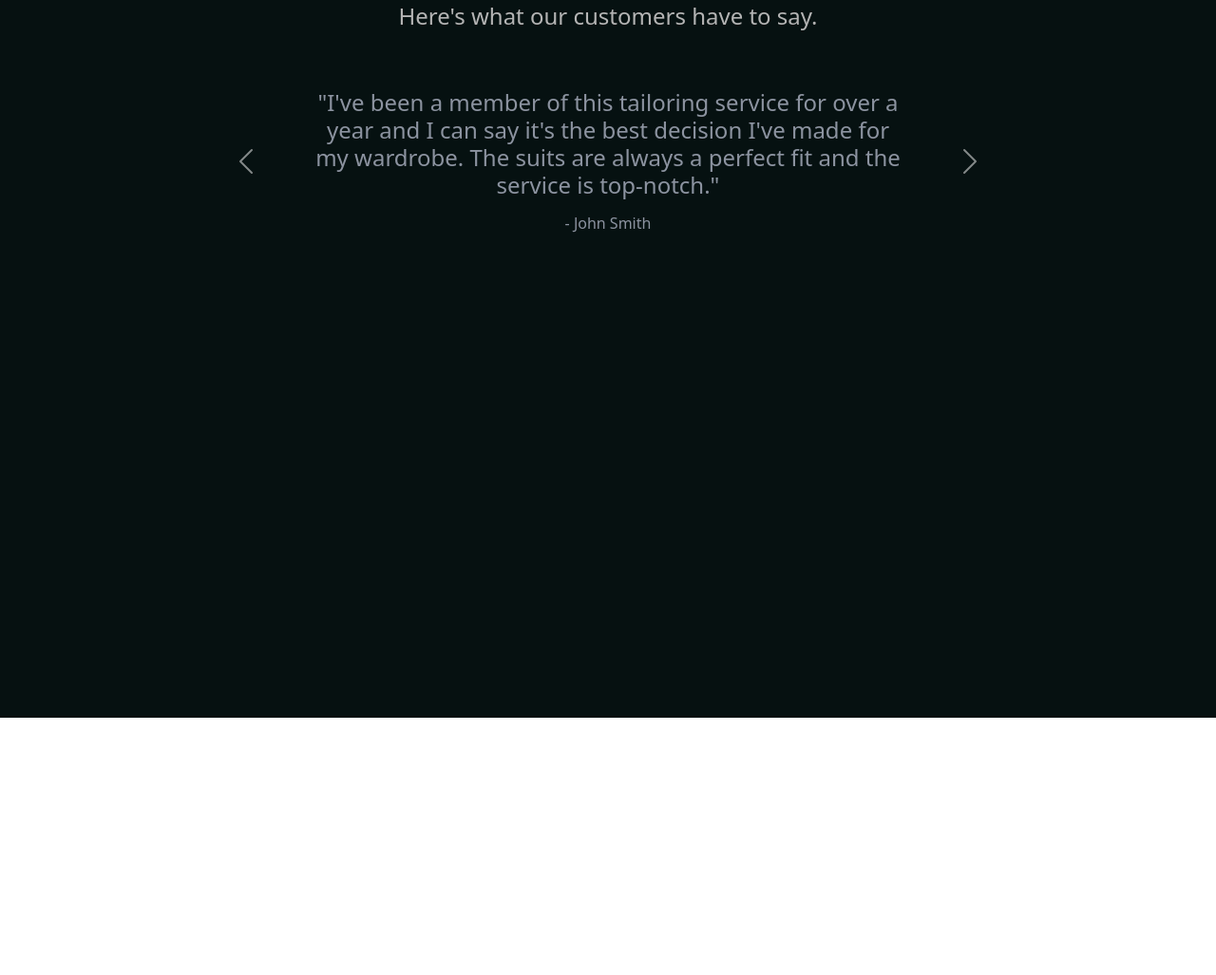
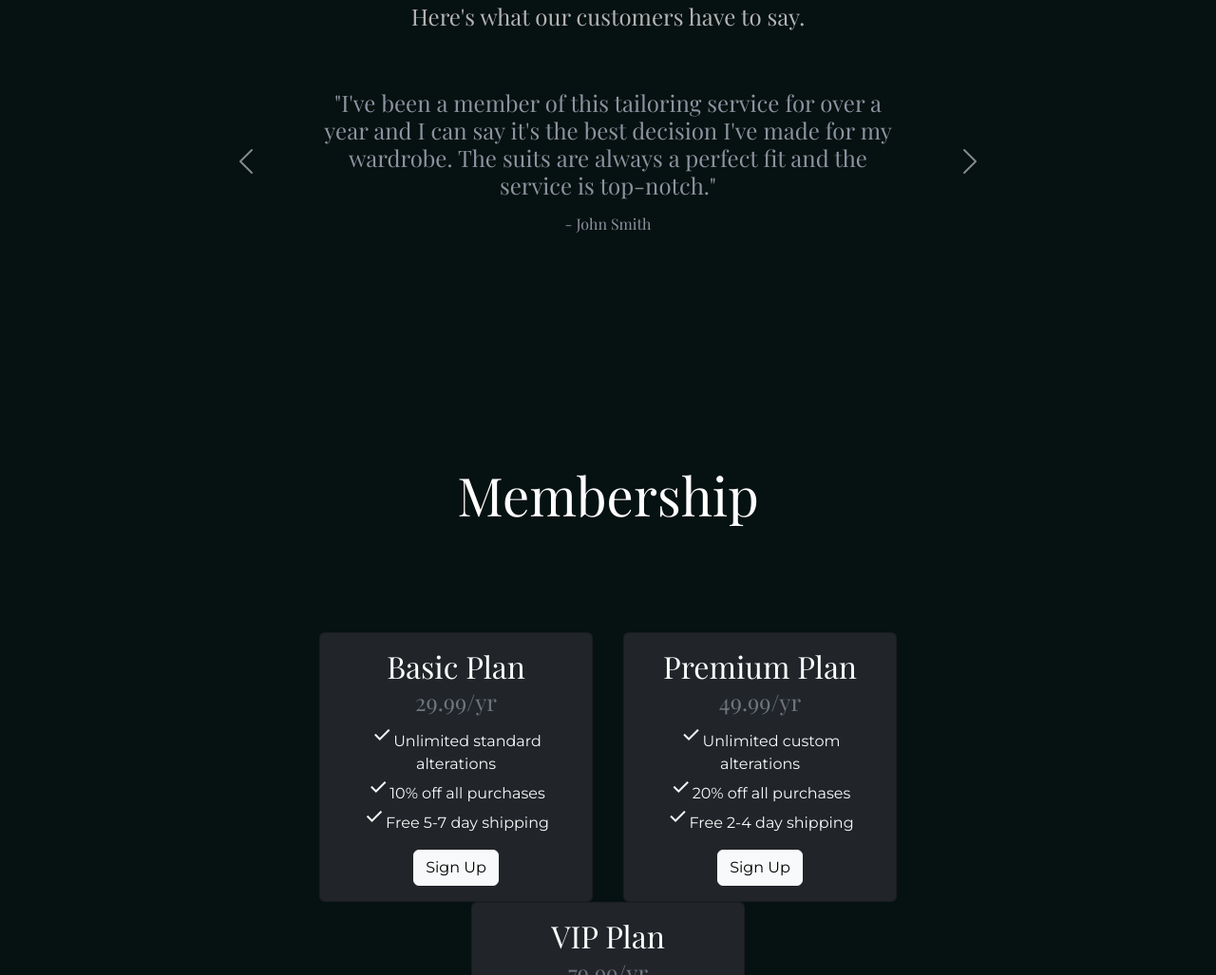
Before and after one commit to mabdulwadud/project-ecomm, a plain HTML site: page src/index.html in a window 1280 px wide. Shown: the part 1773-2800 px from the top of the page at 95% size. Before the commit the page ends 2529 px from the top, so only its background shows below. Drawn offline with nearby package versions, Linux system fonts and the light colour scheme.

Commit message:
added membership cars

```diff
--- a/src/index.html
+++ b/src/index.html
@@ -69,9 +69,9 @@
         <div class="row m-auto">
             <div class="hero-heading col-lg-6">
                 <h1 class="hero-text">Elevate Your Style</h1>
-                <button type="button" class="hero-btn btn btn-outline-light mt-5">
+                <a href="#membership" class="hero-btn btn btn-outline-light mt-5">
                     Get Started
-                </button>
+                </a>
             </div>
             <div class="hero-image col-lg-6 d-md-block p-0">
                 <img class="hero-img" src="/img/hero-img.png" alt="" />
@@ -84,48 +84,83 @@
         <h1 class="features-heading my-4 text-center">What We Offer</h1>
         <div class="row">
             <div class="tab col-lg-6">
-                <p class="feature-desc col-lg-6"><span class="icon material-symbols-outlined">cut</span>Suits - Perfectly crafted to your unique measurements.</p>
+                <p class="feature-desc col-lg-6">
+                    <span class="icon material-symbols-outlined">cut</span>Suits -
+                    Perfectly crafted to your unique measurements.
+                </p>
             </div>
             <div class="tab col-lg-6">
-                <p class="feature-desc col-lg-6"><span class="icon material-symbols-outlined">attach_money</span>High-Quality Fabrics - From luxurious wool to durable polyester.</p>
+                <p class="feature-desc col-lg-6">
+                    <span class="icon material-symbols-outlined">attach_money</span>High-Quality Fabrics - From
+                    luxurious wool to durable polyester.
+                </p>
             </div>
-            <div class="tab col-lg-6"><p class="feature-desc col-lg-6"><span class="icon material-symbols-outlined"> straighten </span>Expert Tailors - Experienced artisans delivering superior results.</p>
+            <div class="tab col-lg-6">
+                <p class="feature-desc col-lg-6">
+                    <span class="icon material-symbols-outlined"> straighten </span>Expert Tailors - Experienced
+                    artisans delivering superior results.
+                </p>
             </div>
-            <div class="tab col-lg-6"><p class="feature-desc col-lg-6"><span class="icon material-symbols-outlined"> schedule </span>Fast Turnaround - Receive your custom suit in as little as 2 weeks.</p>
+            <div class="tab col-lg-6">
+                <p class="feature-desc col-lg-6">
+                    <span class="icon material-symbols-outlined"> schedule </span>Fast
+                    Turnaround - Receive your custom suit in as little as 2 weeks.
+                </p>
             </div>
         </div>
-
     </section>
 
     <!-- Testimonials Section -->
     <section id="testimonials">
         <h1 class="testimonial-header text-center">Don't Take Our Word for It</h1>
-        <h6 class="testimonial-subhead text-center">Here's what our customers have to say.</h6>
+        <h6 class="testimonial-subhead text-center">
+            Here's what our customers have to say.
+        </h6>
         <div id="carouselExampleFade" class="carousel slide carousel-slide">
             <div class="carousel-inner text-center">
                 <div class="carousel-item active">
-                <h3 class="testimonial">"I've been a member of this tailoring service for over a year and I can say it's the best decision I've made for my wardrobe. The suits are always a perfect fit and the service is top-notch."</h3>
+                    <h3 class="testimonial">
+                        "I've been a member of this tailoring service for over a year and
+                        I can say it's the best decision I've made for my wardrobe. The
+                        suits are always a perfect fit and the service is top-notch."
+                    </h3>
                     <h6 class="name pt-3">- John Smith</h6>
-
                 </div>
                 <div class="carousel-item">
-                <h3 class="testimonial">"The attention to detail and the quality of the fabrics is what sets this service apart. I've recommended it to all of my colleagues and friends. They're always impressed by how great I look in my suits."</h3>
+                    <h3 class="testimonial">
+                        "The attention to detail and the quality of the fabrics is what
+                        sets this service apart. I've recommended it to all of my
+                        colleagues and friends. They're always impressed by how great I
+                        look in my suits."
+                    </h3>
                     <h6 class="name pt-3">- Jane Smith</h6>
                 </div>
                 <div class="carousel-item">
-                <h3 class="testimonial">"I was hesitant to try a new tailoring service, but I'm so glad I did. The results are incredible and the turnaround time is lightning fast. I highly recommend this service to anyone in need of a great suit."</h3>
+                    <h3 class="testimonial">
+                        "I was hesitant to try a new tailoring service, but I'm so glad I
+                        did. The results are incredible and the turnaround time is
+                        lightning fast. I highly recommend this service to anyone in need
+                        of a great suit."
+                    </h3>
                     <h6 class="name pt-3">- Robert Brown</h6>
                 </div>
                 <div class="carousel-item">
-                <h3 class="testimonial">"As a busy professional, I don't have a lot of time to shop for suits. This tailoring service has made my life so much easier. The custom fit and expert tailoring are unmatched. I'm a loyal customer for life."</h3>
+                    <h3 class="testimonial">
+                        "As a busy professional, I don't have a lot of time to shop for
+                        suits. This tailoring service has made my life so much easier. The
+                        custom fit and expert tailoring are unmatched. I'm a loyal
+                        customer for life."
+                    </h3>
                     <h6 class="name pt-3">- Michael Johnson</h6>
                 </div>
             </div>
-            <button class="carousel-control-prev" type="button" data-bs-target="#carouselExampleFade" data-bs-slide="prev">
+            <button class="carousel-control-prev" type="button" data-bs-target="#carouselExampleFade"
+                data-bs-slide="prev">
                 <span class="carousel-control-prev-icon" aria-hidden="true"></span>
                 <span class="visually-hidden">Previous</span>
             </button>
-            <button class="carousel-control-next" type="button" data-bs-target="#carouselExampleFade" data-bs-slide="next">
+            <button class="carousel-control-next" type="button" data-bs-target="#carouselExampleFade"
+                data-bs-slide="next">
                 <span class="carousel-control-next-icon" aria-hidden="true"></span>
                 <span class="visually-hidden">Next</span>
             </button>
@@ -133,7 +168,46 @@
     </section>
 
     <!-- Membership Section -->
-    <section id="membership"></section>
+    <section id="membership">
+        <div class="row justify-content-center">
+            <h1 class="membership-header text-center">Membership</h1>
+            <!-- Basic Plan -->
+            <div class="card col-lg-6 bg-dark text-light text-center mx-3" style="width: 18rem;">
+                <div class="card-body">
+                    <h5 class="card-title">Basic Plan</h5>
+                    <h6 class="card-subtitle mb-2 text-muted">29.99/yr</h6>
+                    <p class="card-text"><span class="material-symbols-outlined">done</span>Unlimited standard alterations</p>
+                    <p class="card-text"><span class="material-symbols-outlined">done</span>10% off all purchases</p>
+                    <p class="card-text"><span class="material-symbols-outlined">done</span>Free 5-7 day shipping</p>
+                    <a href="#" class="btn btn-light mt-3">Sign Up</a>
+                </div>
+            </div>
+            <!-- Premium Plan -->
+            <div class="card col-lg-6 bg-dark text-light text-center mx-3" style="width: 18rem;">
+                <div class="card-body">
+                    <h5 class="card-title">Premium Plan</h5>
+                    <h6 class="card-subtitle mb-2 text-muted">49.99/yr</h6>
+                    <p class="card-text"><span class="material-symbols-outlined">done</span>Unlimited custom alterations</p>
+                    <p class="card-text"><span class="material-symbols-outlined">done</span>20% off all purchases</p>
+                    <p class="card-text"><span class="material-symbols-outlined">done</span>Free 2-4 day shipping</p>
+                    <a href="#" class="btn btn-light mt-3">Sign Up</a>
+                </div>
+            </div>
+            <!-- VIP Plan -->
+            <div class="card col-lg-6 bg-dark text-light text-center mx-3" style="width: 18rem;">
+                <div class="card-body">
+                    <h5 class="card-title">VIP Plan</h5>
+                    <h6 class="card-subtitle mb-2 text-muted">79.99/yr</h6>
+                    <div class="card-ticks">
+                        <p class="card-text"><span class="material-symbols-outlined">done</span>Unlimited custom alterations</p>
+                        <p class="card-text"><span class="material-symbols-outlined">done</span>30% off all purchases</p>
+                        <p class="card-text"><span class="material-symbols-outlined">done</span>Free 1-2 day air shipping</p>
+                    </div>
+                    <a href="#" class="btn btn-light mt-3">Sign Up</a>
+                </div>
+            </div>
+        </div>
+    </section>
 
     <!-- CTA Section -->
     <section id="cta"></section>
--- a/src/styles/styles.css
+++ b/src/styles/styles.css
@@ -11,7 +11,12 @@ body *{margin: 0;}
 
 }
 
-h1{
+p{
+    font-family: 'Montserrat';
+}
+
+h1, h2, h3, h4, h5, h6{
+    color: #fff;
     font-family: "Playfair Display";
 }
 
@@ -113,3 +118,16 @@ h1{
 .name{
     color: #8c93a0;
 }
+
+.membership-header{
+    font-size: 3.5rem;
+    margin-bottom: 7rem;
+}
+
+.card-title{
+    font-size: 2rem;
+}
+
+.card-subtitle{
+    font-size: 1.5rem;
+}
```
Lines whose indentation alone changed are shown as unchanged.
